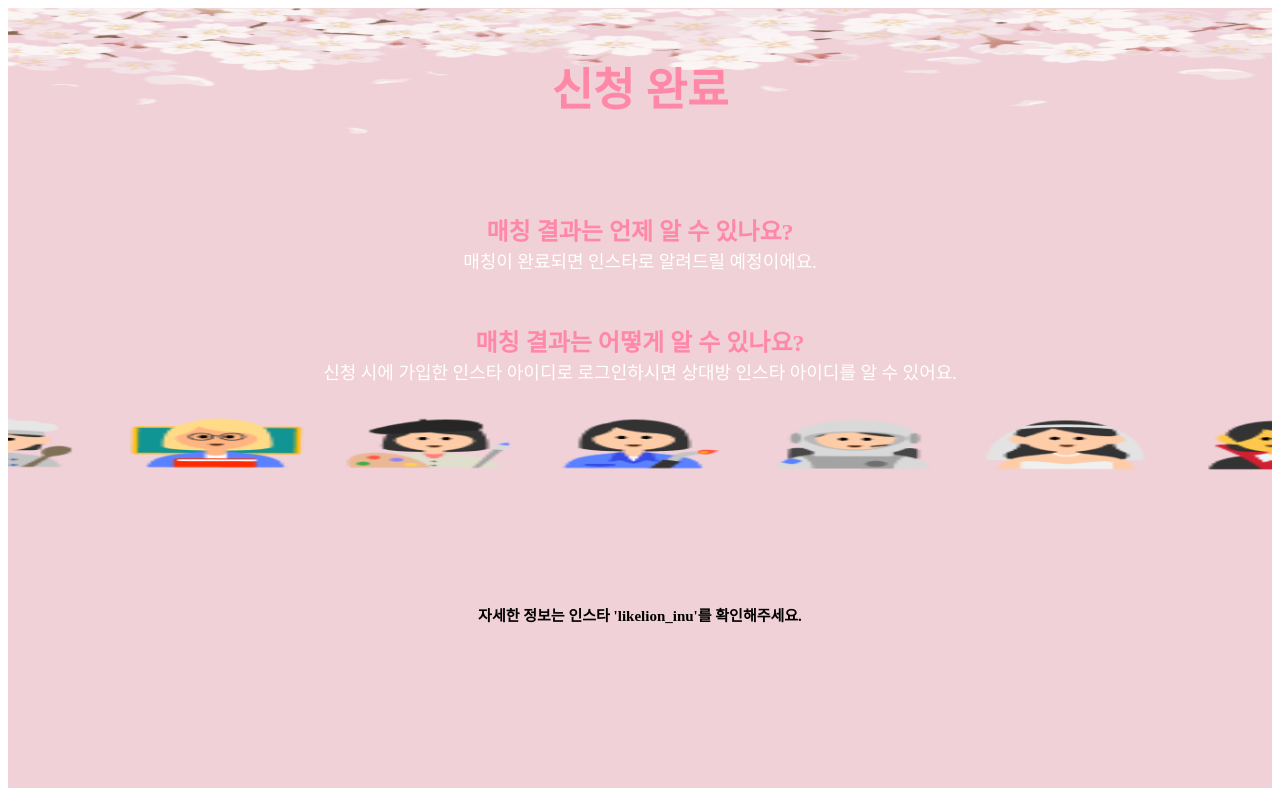
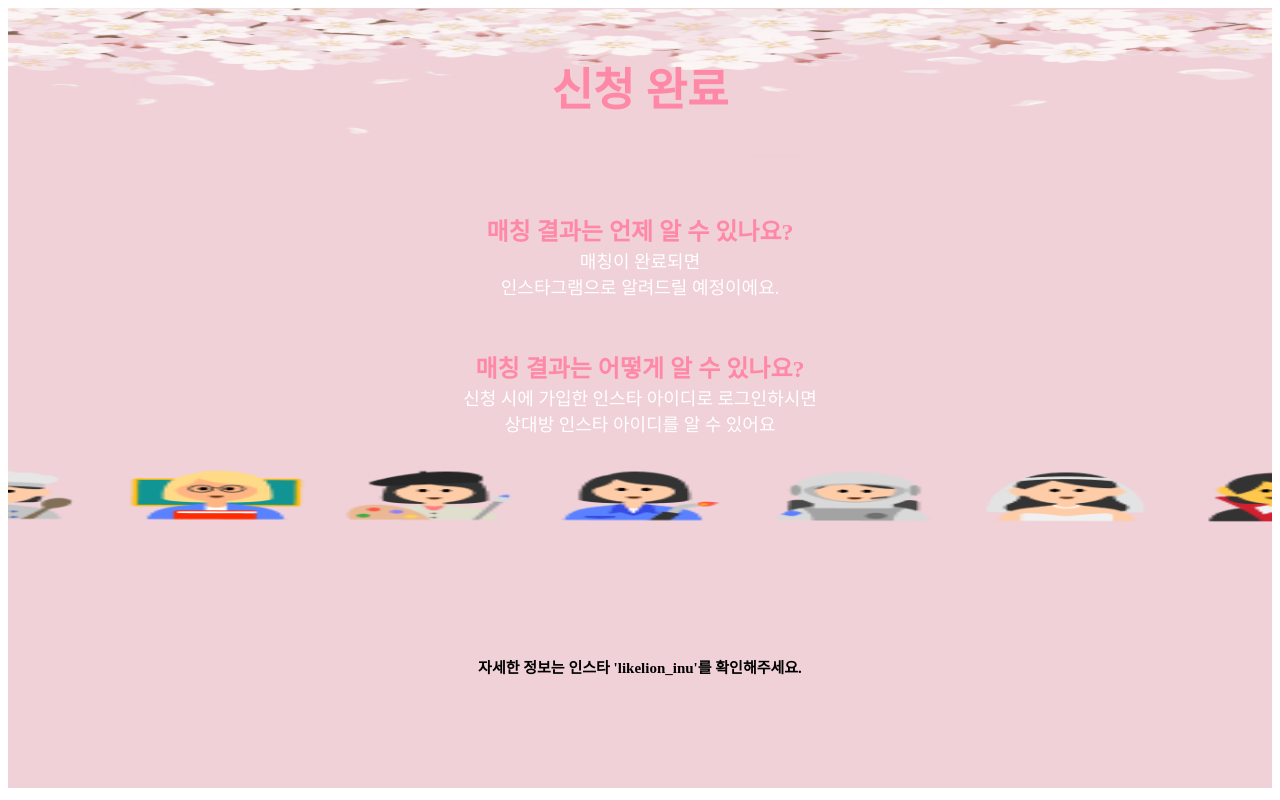
Before and after one commit to LikeLion-INU/FestivalB-12th-FrontEnd, a React (Create React App) app in the folder festival/: page /matching in a window 1280 px wide. Built offline with nearby package versions, Linux system fonts and the light colour scheme; no server answers.

Commit message:
feat. control navigate # 답변 선택안할 시에 다음 문항으로 넘어가지 않도록 수정

```diff
--- a/festival/src/components/units/commonQuestion/question.container.js
+++ b/festival/src/components/units/commonQuestion/question.container.js
@@ -1,9 +1,9 @@
 import { useParams } from "react-router-dom";
-import { useNavigate, useLocation } from "react-router-dom";
+import { useNavigate } from "react-router-dom";
 import { questions } from "./question.data";
 import { useState } from "react";
 import QuestionPresenterPage from "./question.presenter";
-export default function QuestionContainerPage(props) {
+export default function QuestionContainerPage() {
   const params = useParams();
   const page_number = params.id;
   const navigate = useNavigate();
--- a/festival/src/components/units/commonQuestion/question.presenter.js
+++ b/festival/src/components/units/commonQuestion/question.presenter.js
@@ -48,7 +48,6 @@ export default function QuestionPresenterPage(props) {
           value === questions[props.page_number].options[0].value;
       }
     }
-    console.log(data);
   };
 
   // 질문이 변경될 때 답변 데이터를 초기화합니다.
@@ -61,7 +60,10 @@ export default function QuestionPresenterPage(props) {
       <S.Wrapper>
         <S.NaviGroup>
           <S.Navi src="/images/left_arrow.png" onClick={props.onClickPrev} />
-          <S.Navi src="/images/right_arrow.png" onClick={props.onClickNext} />
+          <S.Navi
+            src="/images/right_arrow.png"
+            onClick={selectedOptions.length > 0 ? props.onClickNext : null}
+          />
         </S.NaviGroup>
         <Progress percent={props.page_number * 10} strokeColor="#FF7CA3" />
         <S.QuestionGroup>
--- a/festival/src/components/units/idealQuestion/idealquestion.container.js
+++ b/festival/src/components/units/idealQuestion/idealquestion.container.js
@@ -33,8 +33,8 @@ export default function IdealContainerPage() {
       // 선택되지 않은 옵션인 경우 추가
       setIsChecked([...isChecked, clickedOptionId]);
     }
-    console.log(clickedOptionId);
-    console.log(...isChecked);
+    // console.log(clickedOptionId);
+    // console.log(...isChecked);
   };
 
   //단일 선택 기능
--- a/festival/src/components/units/idealQuestion/idealquestion.presenter.js
+++ b/festival/src/components/units/idealQuestion/idealquestion.presenter.js
@@ -8,7 +8,6 @@ import { data } from "../../../data";
 
 export default function IdealPresenterPage(props) {
   const [isModalOpen, setIsModalOpen] = useState(true);
-
   const [selectedOptions, setSelectedOptions] = useState([]);
   // 질문이 넘어갈 때마다 답변 데이터를 초기화하는 함수
   const resetAnswers = () => {
@@ -89,7 +88,10 @@ export default function IdealPresenterPage(props) {
       <S.Wrapper>
         <S.NaviGroup>
           <S.Navi src="/images/left_arrow.png" onClick={props.onClickPrev} />
-          <S.Navi src="/images/right_arrow.png" onClick={props.onClickNext} />
+          <S.Navi
+            src="/images/right_arrow.png"
+            onClick={selectedOptions.length > 0 ? props.onClickNext : null}
+          />
         </S.NaviGroup>
         <Progress percent={props.page_number * 9.5} strokeColor="#FF7CA3" />
         <S.QuestionGroup>
--- a/festival/src/pages/mainPage/main.js
+++ b/festival/src/pages/mainPage/main.js
@@ -30,10 +30,7 @@ function MainPage(props) {
       );
       memberId = response?.data?.result?.memberId;
       navigate("/end", { state: { isMember: memberId } });
-      console.log(isMember);
-      console.log("회원이야!");
     } catch (error) {
-      console.log("회원아님");
       setIsMember(false);
       setIsModalOpen(true);
       console.error(error);
@@ -54,7 +51,6 @@ function MainPage(props) {
     gender: isGender,
   };
   localStorage.setItem("requestBody", JSON.stringify(requestBody));
-  console.log(JSON.parse(localStorage.getItem("requestBody")));
   return (
     <S.Wrapper>
       <S.Title>키워드 소개팅</S.Title>
--- a/festival/src/pages/matchingPage/matching.js
+++ b/festival/src/pages/matchingPage/matching.js
@@ -16,6 +16,7 @@ export default function MatchingPage() {
           },
         }
       );
+      console.log(response.data);
       memberId = response.data?.result?.memberId;
       if (memberId !== "") {
         axios
@@ -51,13 +52,18 @@ export default function MatchingPage() {
       </S.Label>
       <S.Group>
         <S.Question>매칭 결과는 언제 알 수 있나요?</S.Question>
-        <S.Answer>매칭이 완료되면 인스타로 알려드릴 예정이에요.</S.Answer>
+        <S.Answer>
+          매칭이 완료되면
+          <br />
+          인스타그램으로 알려드릴 예정이에요.
+        </S.Answer>
       </S.Group>
       <S.Group>
         <S.Question>매칭 결과는 어떻게 알 수 있나요?</S.Question>
         <S.Answer>
-          신청 시에 가입한 인스타 아이디로 로그인하시면 상대방 인스타 아이디를
-          알 수 있어요.
+          신청 시에 가입한 인스타 아이디로 로그인하시면
+          <br />
+          상대방 인스타 아이디를 알 수 있어요
         </S.Answer>
       </S.Group>
       <S.Image2 src="/images/frame-people.png" />
```
